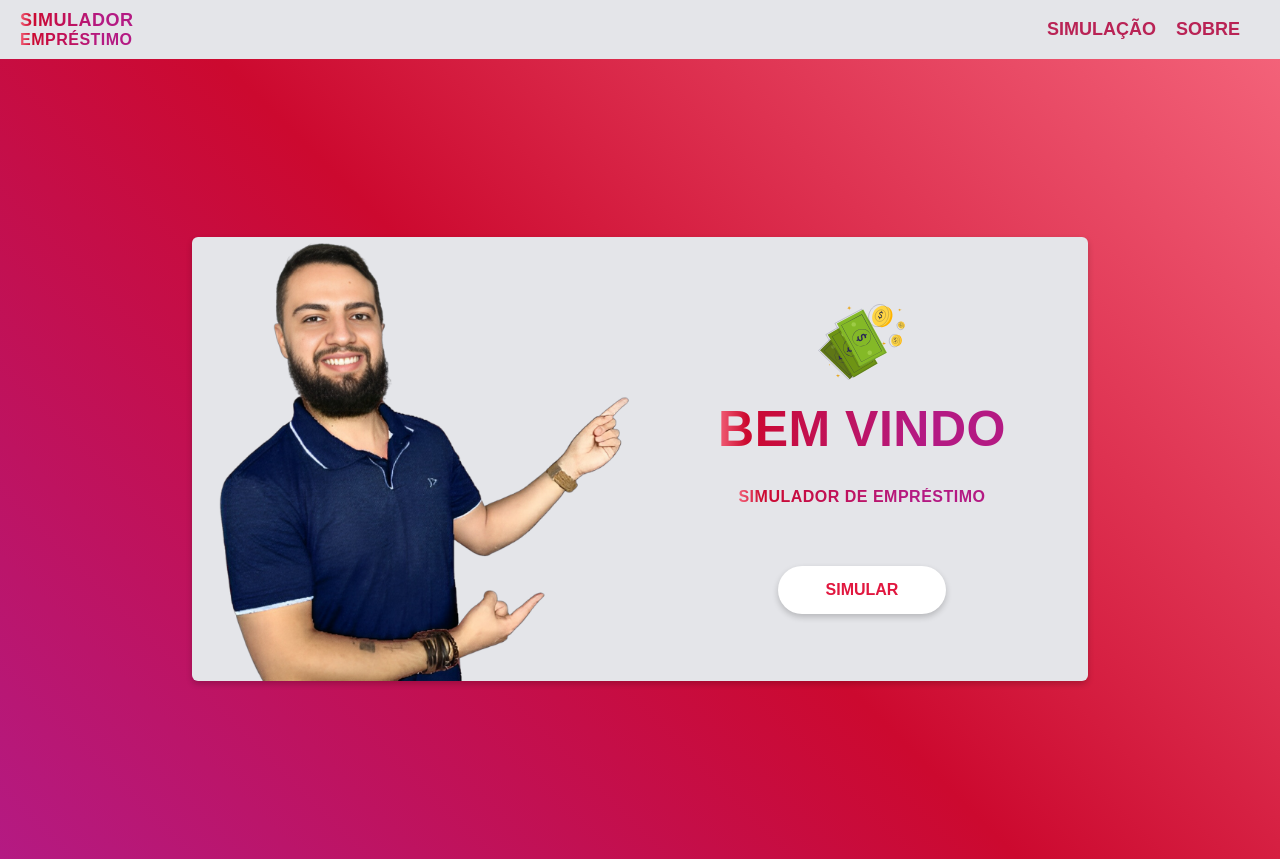
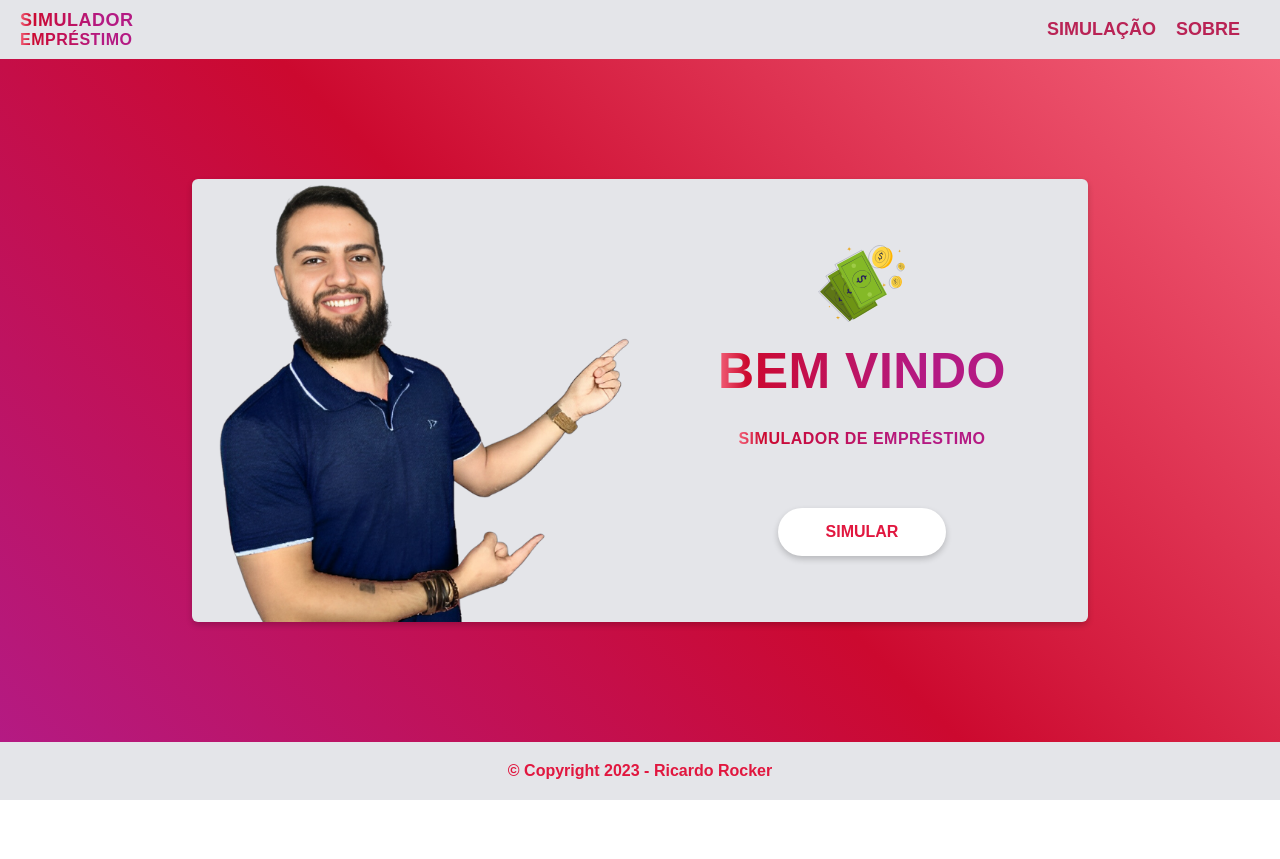
Before and after one commit to ricardorocker/loan-calculator, an Angular app: page /home in a window 1280 px wide. After the commit the page ends 800 px from the top, so only its background shows below. Built offline with nearby package versions, Linux system fonts and the light colour scheme.

Commit message:
Footer creation, update style

```diff
--- a/db.json
+++ b/db.json
@@ -520,6 +520,20 @@
       "jurosPagar": 10140,
       "valorTotalPagar": 11140,
       "id": 76
+    },
+    {
+      "tipoEmprestimo": "Carro",
+      "valorSimulado": 200000,
+      "jurosPagar": 0,
+      "valorTotalPagar": 200000,
+      "id": 77
+    },
+    {
+      "tipoEmprestimo": "Carro",
+      "valorSimulado": 200000,
+      "jurosPagar": 70000,
+      "valorTotalPagar": 270000,
+      "id": 78
     }
   ]
 }
--- a/src/app/app.component.html
+++ b/src/app/app.component.html
@@ -1,2 +1,3 @@
 <app-navbar></app-navbar>
 <router-outlet></router-outlet>
+<app-footer></app-footer>
--- a/src/app/app.module.ts
+++ b/src/app/app.module.ts
@@ -9,6 +9,7 @@ import { LoanCalculatorComponent } from './views/loan-calculator/loan-calculator
 import { NavbarComponent } from './components/navbar/navbar.component';
 import { HttpClientModule } from '@angular/common/http';
 import { GraphBarComponent } from './components/graph-bar/graph-bar.component';
+import { FooterComponent } from './components/footer/footer.component';
 
 @NgModule({
   declarations: [
@@ -16,7 +17,8 @@ import { GraphBarComponent } from './components/graph-bar/graph-bar.component';
     HomeComponent,
     LoanCalculatorComponent,
     NavbarComponent,
-    GraphBarComponent
+    GraphBarComponent,
+    FooterComponent
   ],
   imports: [
     BrowserModule,
--- /dev/null
+++ b/src/app/components/footer/footer.component.css
@@ -0,0 +1,14 @@
+.container {
+  color: #e1173f;
+  text-align: center;
+}
+
+footer {
+  background-color: #e4e5e9;
+  padding: 20px 0;
+}
+
+a {
+  color: #e1173f;
+  text-decoration: none;
+}
--- /dev/null
+++ b/src/app/components/footer/footer.component.html
@@ -0,0 +1,5 @@
+<footer>
+    <div class="container fw-bold">
+      <p>&copy; Copyright 2023 - <a href="https://ricardorocker.com/" target="_blank">Ricardo Rocker</a></p>
+    </div>
+  </footer>
--- a/src/app/views/home/home.component.css
+++ b/src/app/views/home/home.component.css
@@ -1,5 +1,5 @@
 .home {
-  height: 100vh;
+  height: calc(100vh - 117px);
   background: linear-gradient(45deg, #b41a83 0%, #cc092f 49%, #f36279 100%);
   display: flex;
   justify-content: center;
@@ -84,6 +84,10 @@ button:hover {
 }
 
 @media screen and (max-width: 550px) {
+  .home {
+    height: 100vh;
+  }
+
   .container {
     width: 100%;
     height: 80%;
--- a/src/app/views/loan-calculator/loan-calculator.component.css
+++ b/src/app/views/loan-calculator/loan-calculator.component.css
@@ -6,7 +6,7 @@
 
 .calculator-page {
   background: linear-gradient(45deg, #b41a83 0%, #cc092f 49%, #f36279 100%);
-  min-height: 100vh;
+  min-height: calc(100vh - 117px);
   display: flex;
   justify-content: center;
   align-items: center;
@@ -86,8 +86,7 @@ select {
   max-width: 197px;
 }
 
-
-.input-slider-loan-amount{
+.input-slider-loan-amount {
   max-width: 190px;
 }
 
@@ -174,6 +173,10 @@ button.apply:hover {
 }
 
 @media (max-width: 550px) {
+  .calculator-page {
+    min-height: 100vh;
+  }
+
   .left-side,
   .right-side {
     width: 100%;
```
Also changed, not shown: src/app/components/footer/footer.component.ts (added, +10 -0 lines), 1 other file (tests, documents, lock files or other folders).
